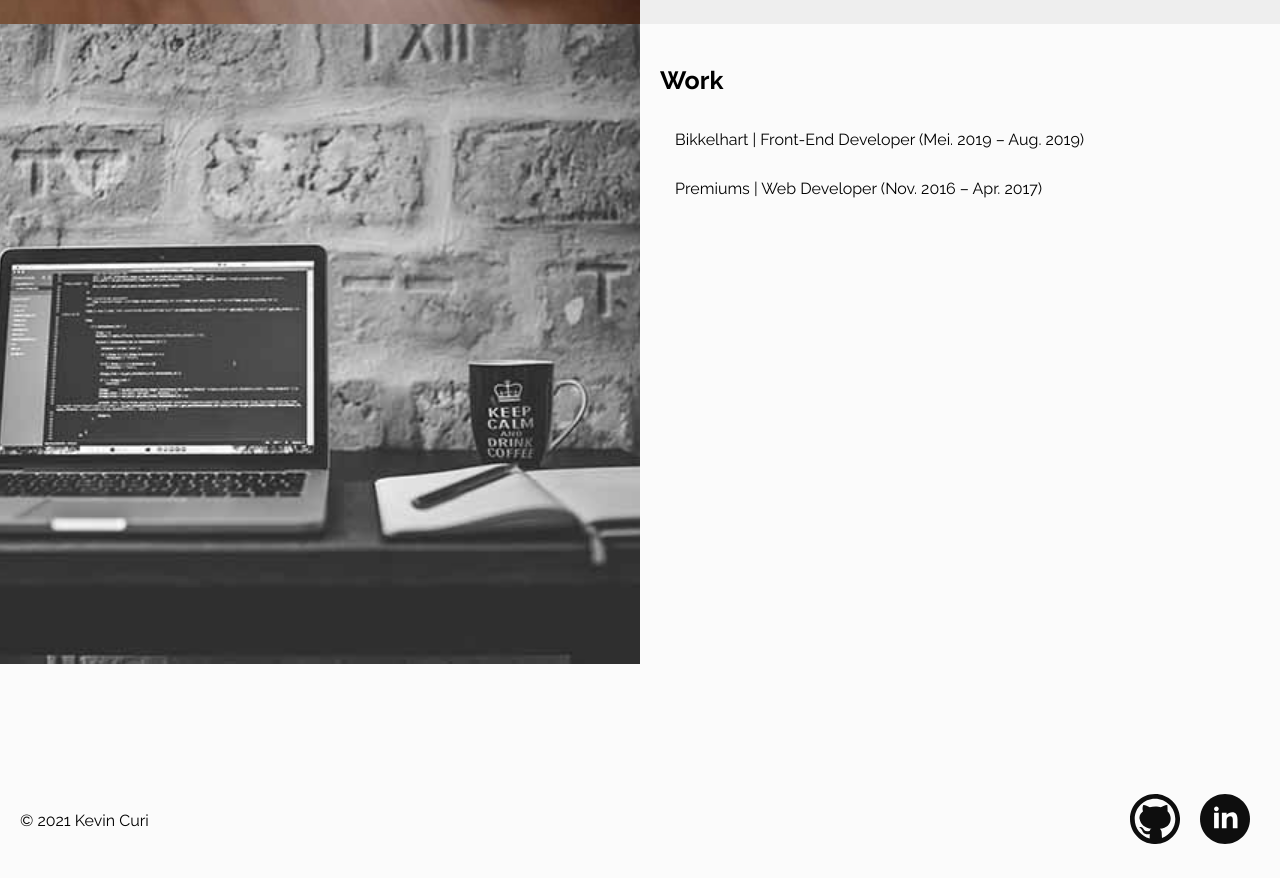
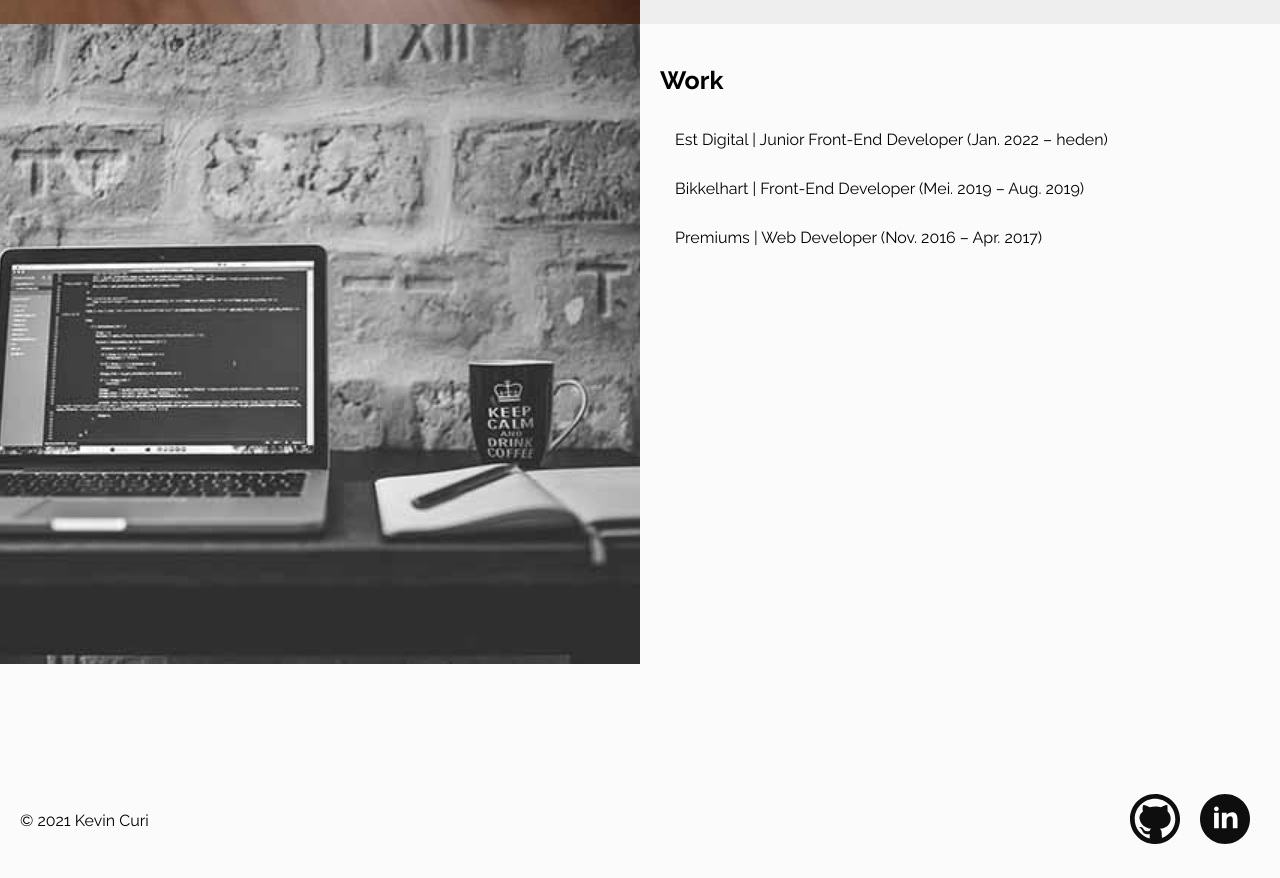
Before and after one commit to TheKevSter35/portfolio, a React (Create React App) app: page /overmij in a window 1280 px wide. Shown: the part 2960-3838 px from the top of the page. Built offline with nearby package versions, Linux system fonts and the light colour scheme.

Commit message:
update db (add new job!!!!)

```diff
--- a/src/components/pages/about.jsx
+++ b/src/components/pages/about.jsx
@@ -280,6 +280,9 @@ useEffect(() => {
                              <li>
                                 <span> {t('about.work_2')}</span>
                             </li>
+                            <li>
+                                <span> {t('about.work_3')}</span>
+                            </li>
 
                         </ul>
                     </div>
--- a/src/translations/en/commen.json
+++ b/src/translations/en/commen.json
@@ -22,7 +22,8 @@
         "internship_2": "Bikkelhart | Intern Front-End Developer (Jan. 2019 – Apr. 2019",
         "internship_3": "Premiums | Intern Web Developer (Feb. 2016 – Jan. 2017)",
         "work": "Work",
-        "work_1": "Bikkelhart | Front-End Developer (Mei. 2019 – Aug. 2019)",
-        "work_2": "Premiums | Web Developer (Nov. 2016 – Apr. 2017)"
+        "work_1": "Est Digital | Junior Front-End Developer (Jan. 2022 – current)",
+        "work_2": "Bikkelhart | Front-End Developer (May. 2019 – Aug. 2019)",
+        "work_3": "Premiums | Web Developer (Nov. 2016 – Apr. 2017)"
     }
 }
--- a/src/translations/nl/commen.json
+++ b/src/translations/nl/commen.json
@@ -23,7 +23,8 @@
         "internship_2": "Bikkelhart | Stagiair  Front-End Developer (Jan. 2019 – Apr. 2019",
         "internship_3": "Premiums | Stagiair  Web Developer (Feb. 2016 – Jan. 2017)",
         "work": "Work",
-        "work_1": "Bikkelhart | Front-End Developer (Mei. 2019 – Aug. 2019)",
-        "work_2": "Premiums | Web Developer (Nov. 2016 – Apr. 2017)"
+        "work_1": "Est Digital | Junior Front-End Developer (Jan. 2022 – heden)",
+        "work_2": "Bikkelhart | Front-End Developer (Mei. 2019 – Aug. 2019)",
+        "work_3": "Premiums | Web Developer (Nov. 2016 – Apr. 2017)"
     }
 }
```
